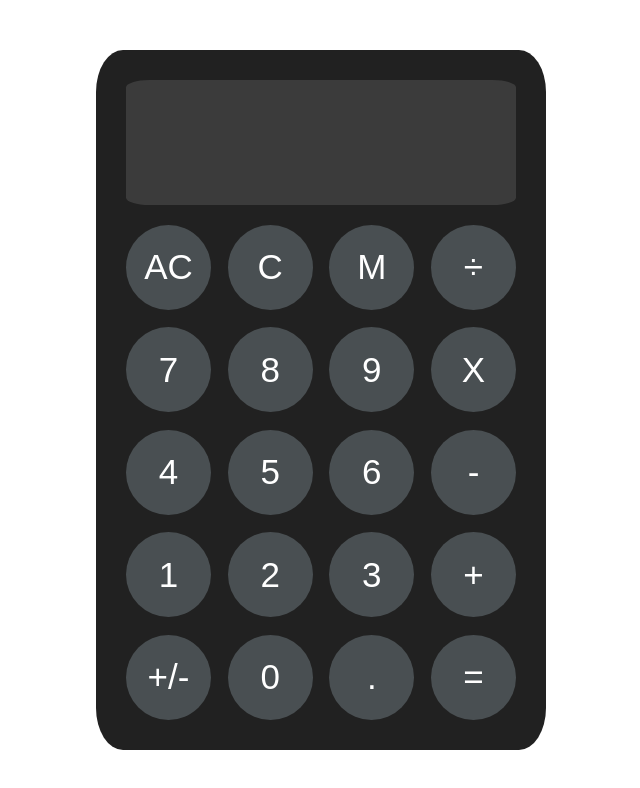
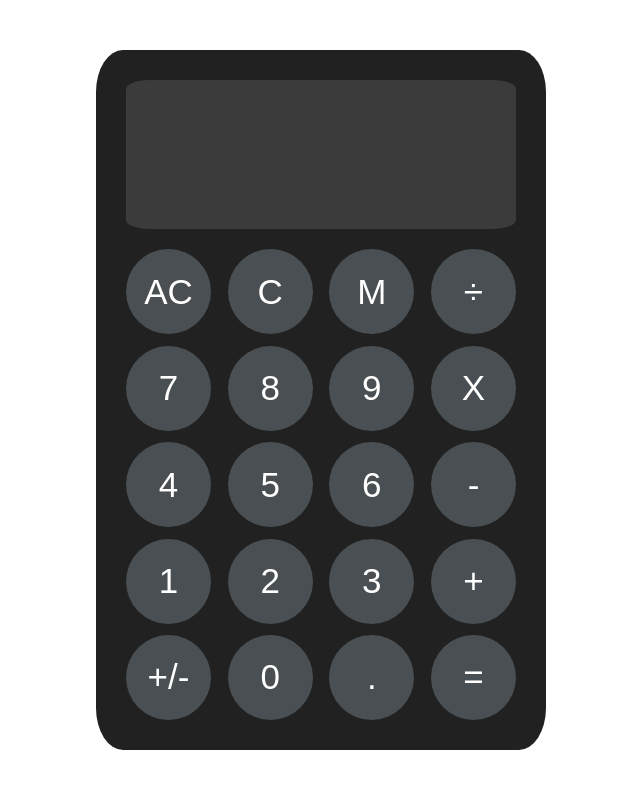
Before and after one commit to Benjaminlal77/Odin-Calculator, a plain HTML site: page index.html in a window 1280 px wide. Shown: the whole page, without its empty margins (319-959 px from the left). Drawn offline with Linux system fonts and the light colour scheme.

Commit message:
Handle overflow

```diff
--- a/styles.css
+++ b/styles.css
@@ -24,10 +24,10 @@ body {
 #display {
   text-align: end;
   width: 100%;
-  height: 20%;
+  height: 25%;
   border-radius: 6%;
   padding: 15px;
-  overflow: hidden;
+  overflow: auto;
   background-color: #3b3b3b;
   display: flex;
   flex-direction: column;
@@ -37,17 +37,18 @@ body {
 #memory,
 #result {
   margin: 0;
-  overflow: hidden;
+  overflow: auto;
+  flex: auto;
 }
 
 #memory {
   font-size: 23px;
-  height: 30%;
+  height: 20%;
 }
 
 #result {
   font-size: 60px;
-  height: 70%;
+  height: 80%;
 }
 
 #buttons {
```
